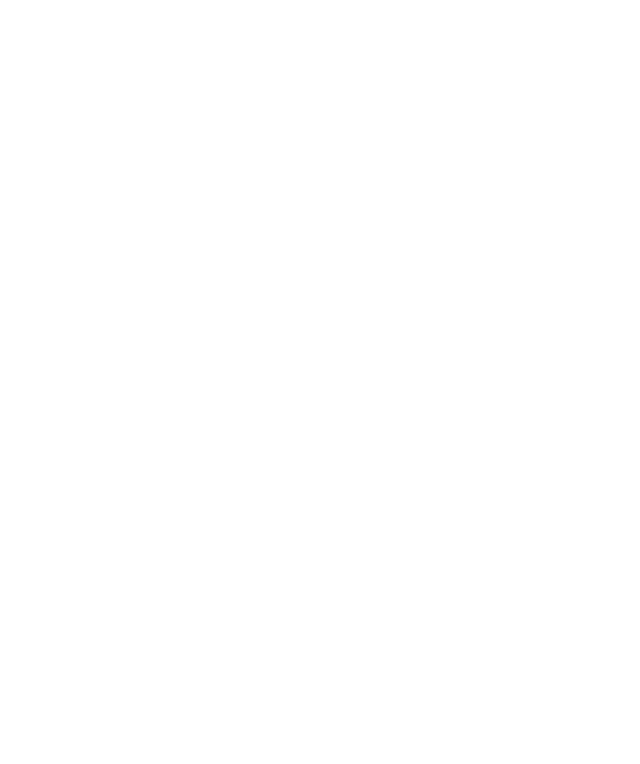
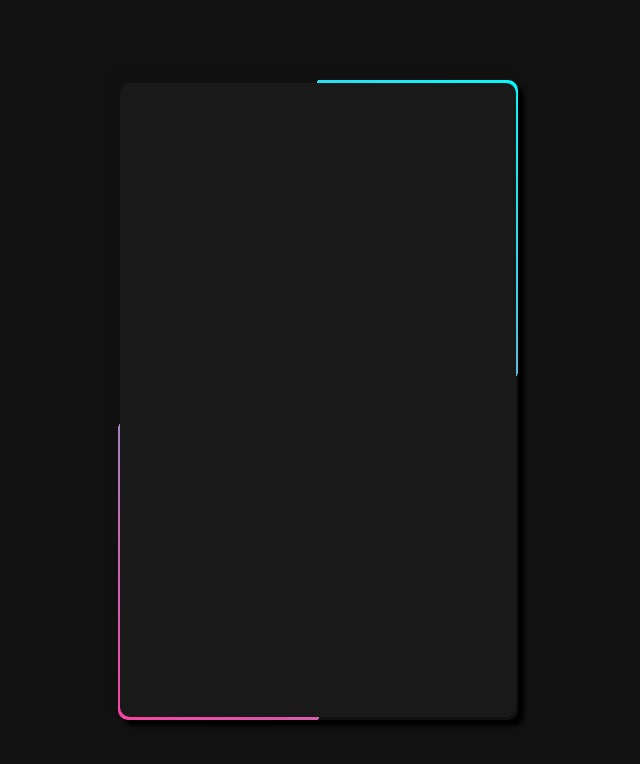
Before and after one commit to KrishRohith16/EasyLogin, a plain HTML site: page index.html in a window 1280 px wide. Shown: the whole page, without its empty margins (322-962 px from the left). Drawn offline with Linux system fonts and the light colour scheme.

Commit message:
Created form Frame

```diff
--- a/index.html
+++ b/index.html
@@ -10,7 +10,9 @@
 </head>
 
 <body>
-
+    <div class="container">
+        <form action="" method="get"></form>
+    </div>
 </body>
 
 </html>
--- a/style.css
+++ b/style.css
@@ -0,0 +1,54 @@
+*{
+    padding: 0;
+    margin: 0;
+}
+body{
+    width: 100%;
+    height: 100vh;
+    background: #111;
+    display: flex;
+    justify-content: center;
+    align-items: center;
+}
+.container{
+    width: 400px;
+    position: relative;
+    height: 80%;
+    background: #111;
+    overflow: hidden;
+    display: flex;
+    justify-content: center;
+    align-items: center;
+    border-radius: 10px;
+    box-shadow: 6px 6px 4px #000,-6px -6px 4px #111;
+}
+.container::before{
+    content: " ";
+    position: absolute;
+    width: 200%;
+    height: 50%;
+    background: linear-gradient(to left,aqua,#ff3e9e);
+    right: -50%;
+    bottom: 25%;
+    animation: theme 6s linear infinite;
+}
+@keyframes theme {
+    0%{transform: rotatez(0deg);}
+    100%{transform: rotatez(360deg);}
+}
+form{position: relative;
+    inset: 2;
+    width: 99%;
+    height: 99%;
+    background: #111;
+    border-radius: 10px;
+}
+form::before{
+    position: absolute;
+    width: 100%;
+    height: 100%;
+    content: "";
+    background: #ffffff09;
+    border-radius: 10px;
+    z-index: 10;
+}
```
